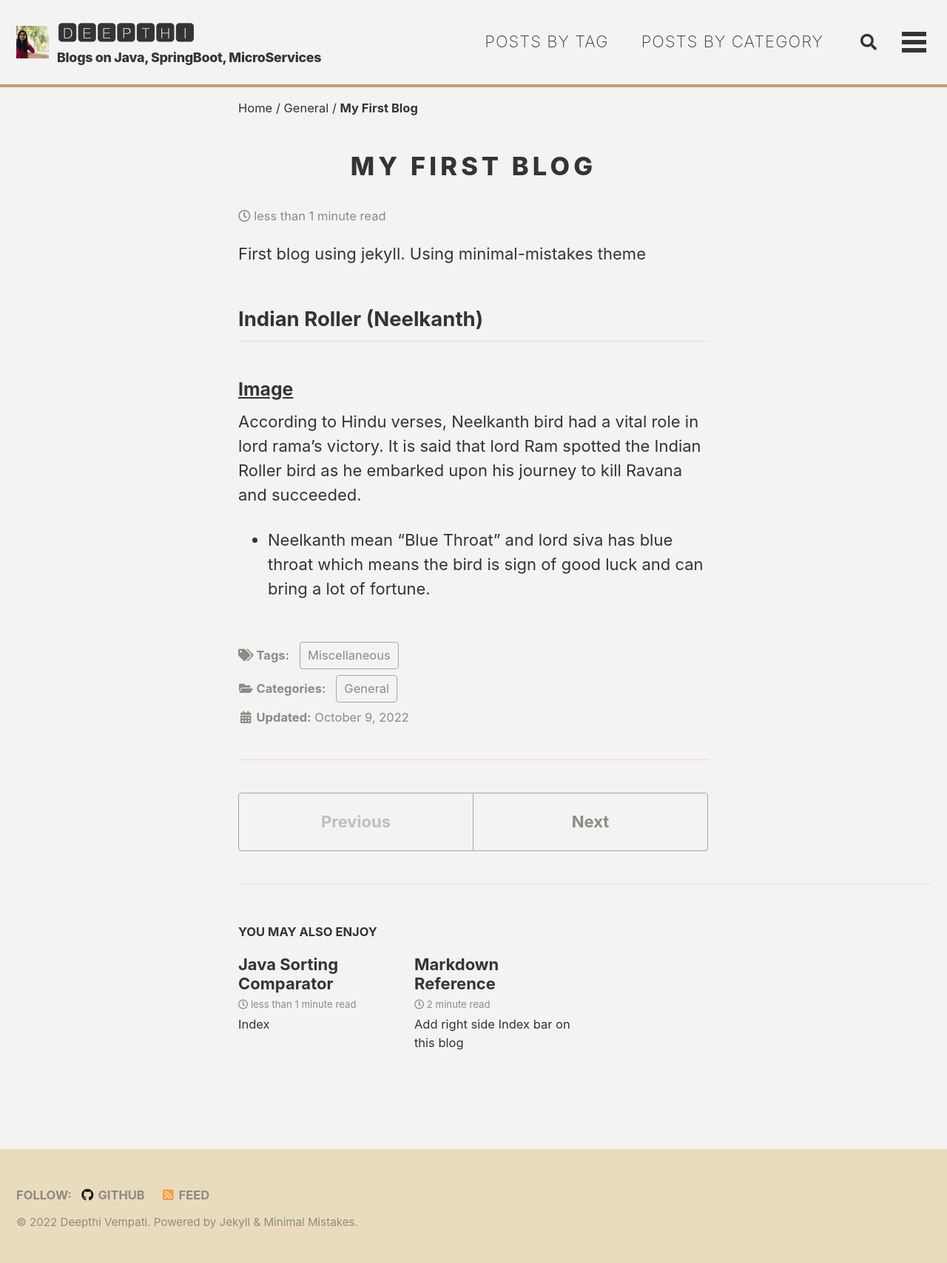
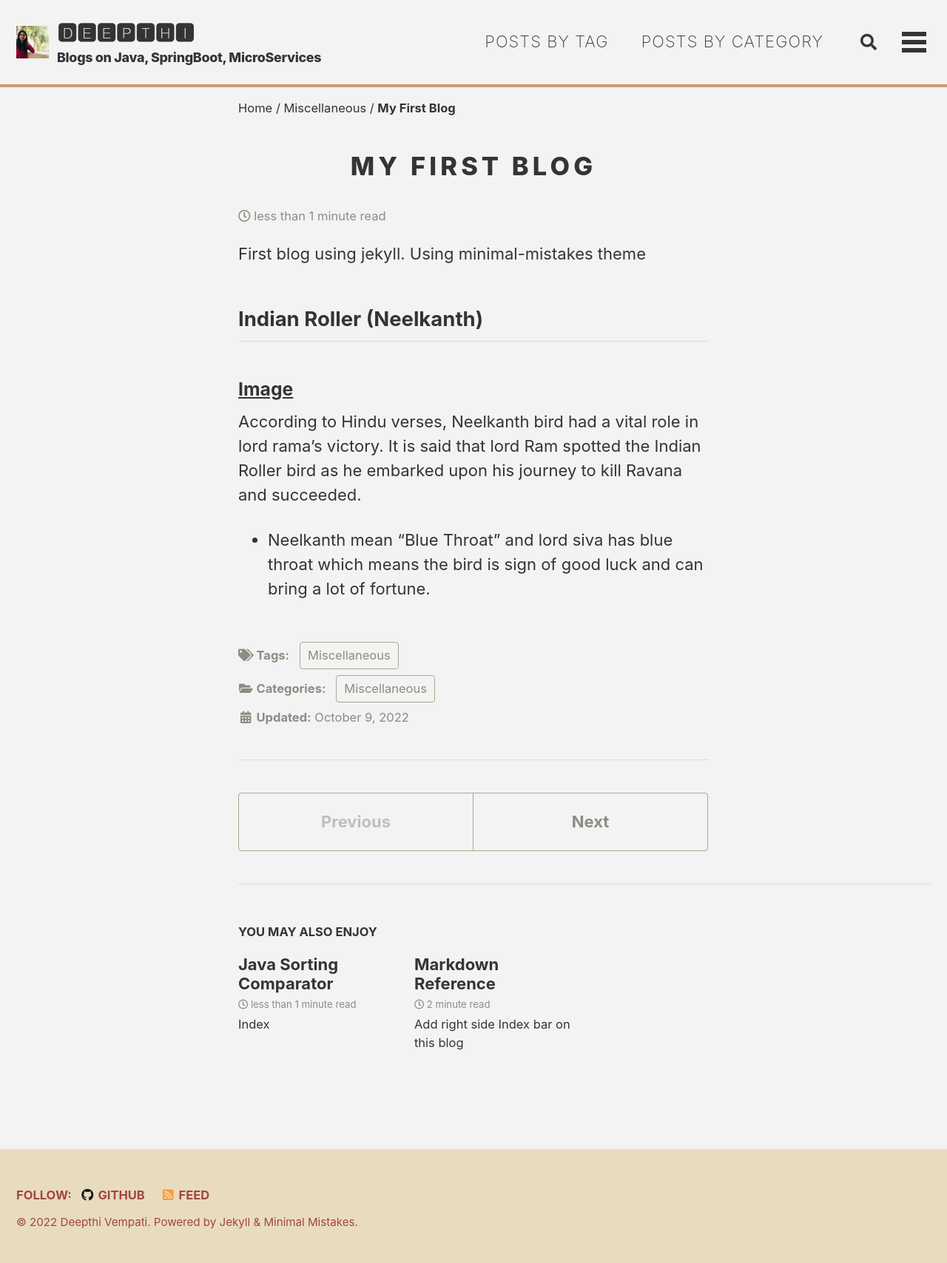
Before and after one commit to deepthivempati/deepthivempati.github.io, a Jekyll site: the page built from _posts/2022-10-09-my-first-blog.md, in a window 1280 px wide. Shown: the whole page at 74% size. Built offline with Jekyll 4.4.1, drawn with Linux system fonts in a browser that asks for light colours; cached includes are drawn as plain includes.

Commit message:
altering

```diff
--- /dev/null
+++ b/_pages/category_archive.html
@@ -0,0 +1,6 @@
+---
+layout: categories
+permalink: /categories/
+title: "Posts by Categories"
+author_profile: true
+---
--- a/_posts/2022-10-09-my-first-blog.md
+++ b/_posts/2022-10-09-my-first-blog.md
@@ -2,7 +2,7 @@
 title:  "My First Blog"
 date:   2022-10-09 10:54:00
 # layout: posts
-categories: ['General']
+categories: ['Miscellaneous']
 tags: ['Miscellaneous']
 ---
 
--- a/_posts/2022-10-15-markdown-help.md
+++ b/_posts/2022-10-15-markdown-help.md
@@ -2,7 +2,7 @@
 title:  "Markdown Reference"
 date:   2022-10-09 10:54:00
 # layout: posts
-categories: ['General']
+categories: ['Miscellaneous']
 tags: ['Miscellaneous']
 toc: true
 [//]: # (classes: wide)
--- a/assets/css/main.scss
+++ b/assets/css/main.scss
@@ -34,7 +34,7 @@ $navicon-link-color-hover: mix(#fff, $text-color, 80%) !default;
   }
 
   .page__footer {
-//     color: #fff !important; // override
+     color: #9f4646 !important; // override
   }
 
   .page__footer-follow .social-icons .svg-inline--fa {
```
